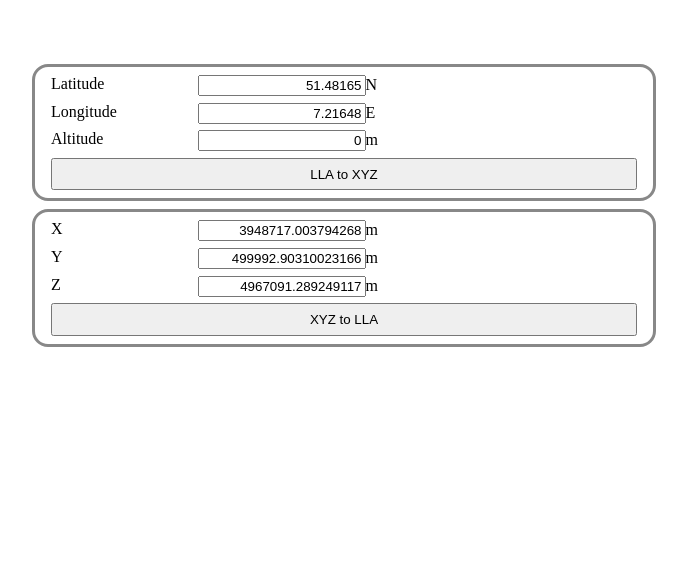
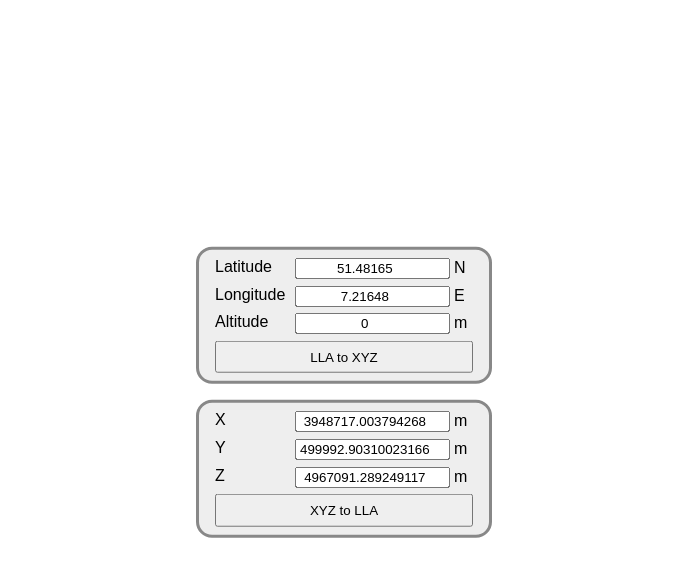
Before and after one commit to surrim/lla2xyz, a plain HTML site: page index.htm in a window 1280 px wide. Both pictures are taken after a click on the button "LLA to XYZ". Shown: the whole page, without its empty margins (296-983 px from the left). Drawn offline with Linux system fonts and the light colour scheme.

Commit message:
html5 number inputs used, css fixed

```diff
--- a/index.htm
+++ b/index.htm
@@ -10,16 +10,17 @@
 	<body>
 		<div>
 			<div>
+				<div>
 					<label for="latitude">Latitude</label>
-				<input type="text" id="latitude" value="51.48165" />N
+					<input type="number" id="latitude" value="51.48165" step="any" /> N
 				</div>
 				<div>
 					<label for="longitude">Longitude</label>
-				<input type="text" id="longitude" value="7.21648" />E
+					<input type="number" id="longitude" value="7.21648" step="any" /> E
 				</div>
 				<div>
 					<label for="altitude">Altitude</label>
-				<input type="text" id="altitude" value="0" />m
+					<input type="number" id="altitude" value="0" step="any" /> m
 				</div>
 				<div>
 					<button onclick="do_toXyz()">LLA to XYZ</button>
@@ -28,19 +29,20 @@
 			<div>
 				<div>
 					<label for="x">X</label>
-				<input type="text" id="x" value="3948717.003794268" />m
+					<input type="number" id="x" value="3948717.003794268" step="any" /> m
 				</div>
 				<div>
 					<label for="y">Y</label>
-				<input type="text" id="y" value="499992.90310023166" />m
+					<input type="number" id="y" value="499992.90310023166" step="any" /> m
 				</div>
 				<div>
 					<label for="z">Z</label>
-				<input type="text" id="z" value="4967091.289249117" />m
+					<input type="number" id="z" value="4967091.289249117" step="any" /> m
 				</div>
 				<div>
 					<button onclick="do_toLla()">XYZ to LLA</button>
 				</div>
 			</div>
+		</div>
 	</body>
 </html>
--- a/scripts.js
+++ b/scripts.js
@@ -53,9 +53,9 @@ function toLla(ellipsoid, x, y, z) {
 }
 
 function do_toXyz() {
-	const latitude = Number(document.getElementById("latitude").value) * D2R;
-	const longitude = Number(document.getElementById("longitude").value) * D2R;
-	const altitude = Number(document.getElementById("altitude").value);
+	const latitude = document.getElementById("latitude").valueAsNumber * D2R;
+	const longitude = document.getElementById("longitude").valueAsNumber * D2R;
+	const altitude = document.getElementById("altitude").valueAsNumber;
 	const [x, y, z] = toXyz(WGS84, latitude, longitude, altitude);
 
 	document.getElementById("x").value = x;
@@ -64,9 +64,9 @@ function do_toXyz() {
 }
 
 function do_toLla() {
-	const x = Number(document.getElementById("x").value);
-	const y = Number(document.getElementById("y").value);
-	const z = Number(document.getElementById("z").value);
+	const x = document.getElementById("x").valueAsNumber;
+	const y = document.getElementById("y").valueAsNumber;
+	const z = document.getElementById("z").valueAsNumber;
 	const [latitude, longitude, altitude] = toLla(WGS84, x, y, z);
 
 	document.getElementById("latitude").value = latitude * R2D;
--- a/style.css
+++ b/style.css
@@ -1,23 +1,29 @@
-body {
-	margin: 5% 25%;
+body>div {
+	font-family: sans-serif;
+	position: fixed;
+	top: 50%;
+	left: 50%;
+	width: 18.5em;
+	transform: translate(-50%, -50%);
 }
 
-body>div {
+body>div>div {
 	border: .2em solid #888;
+	border-radius: 1em;
+	background-color: #eee;
 	padding: .5em 1em;
-	margin: .5em;
-	border-radius: 1em;
+	margin-bottom: 1em;
 }
 
 label {
 	display: block;
-	width: 25%;
+	width: 5em;
 	float: left;
 }
 
 input {
-	max-width: 12em;
-	text-align: right;
+	width: 11em;
+	text-align: center;
 	margin-bottom: .5em;
 }
 
```
Lines whose indentation alone changed are shown as unchanged.
